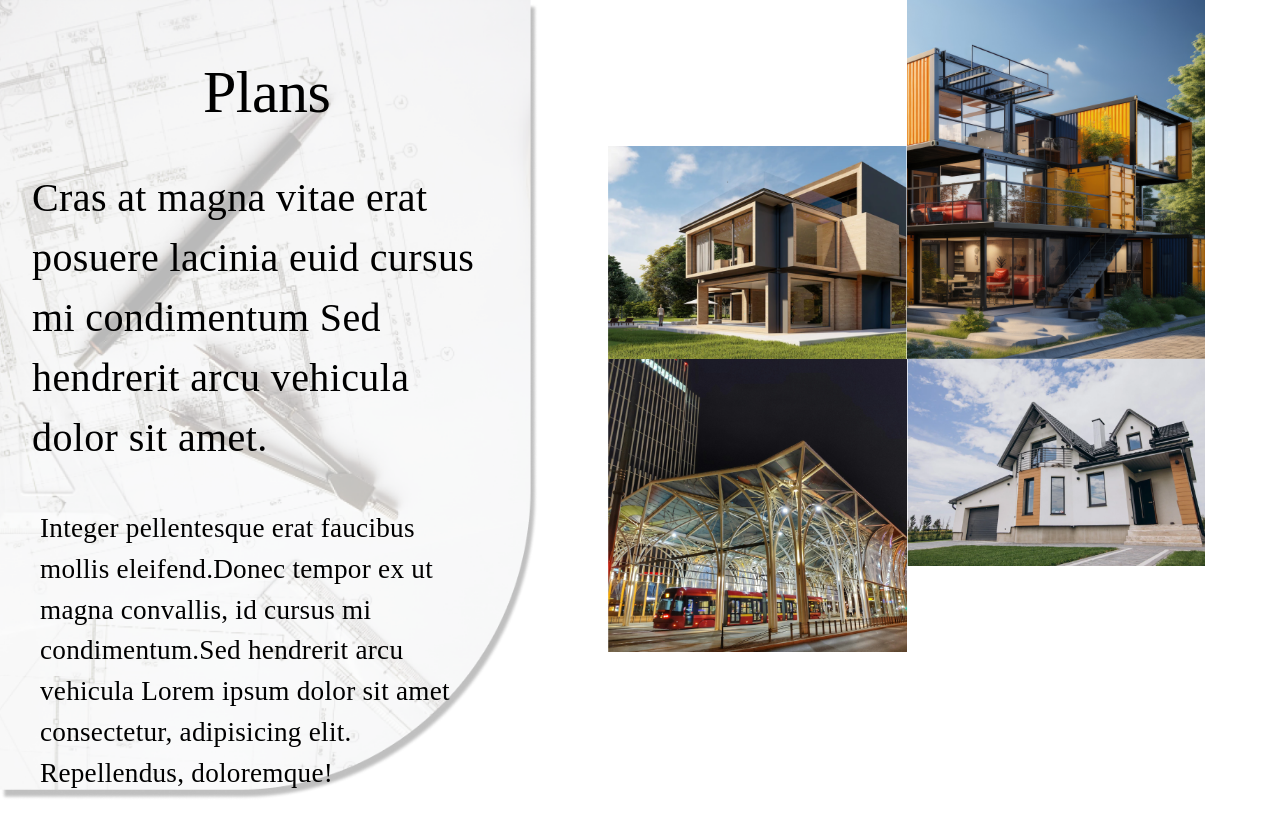
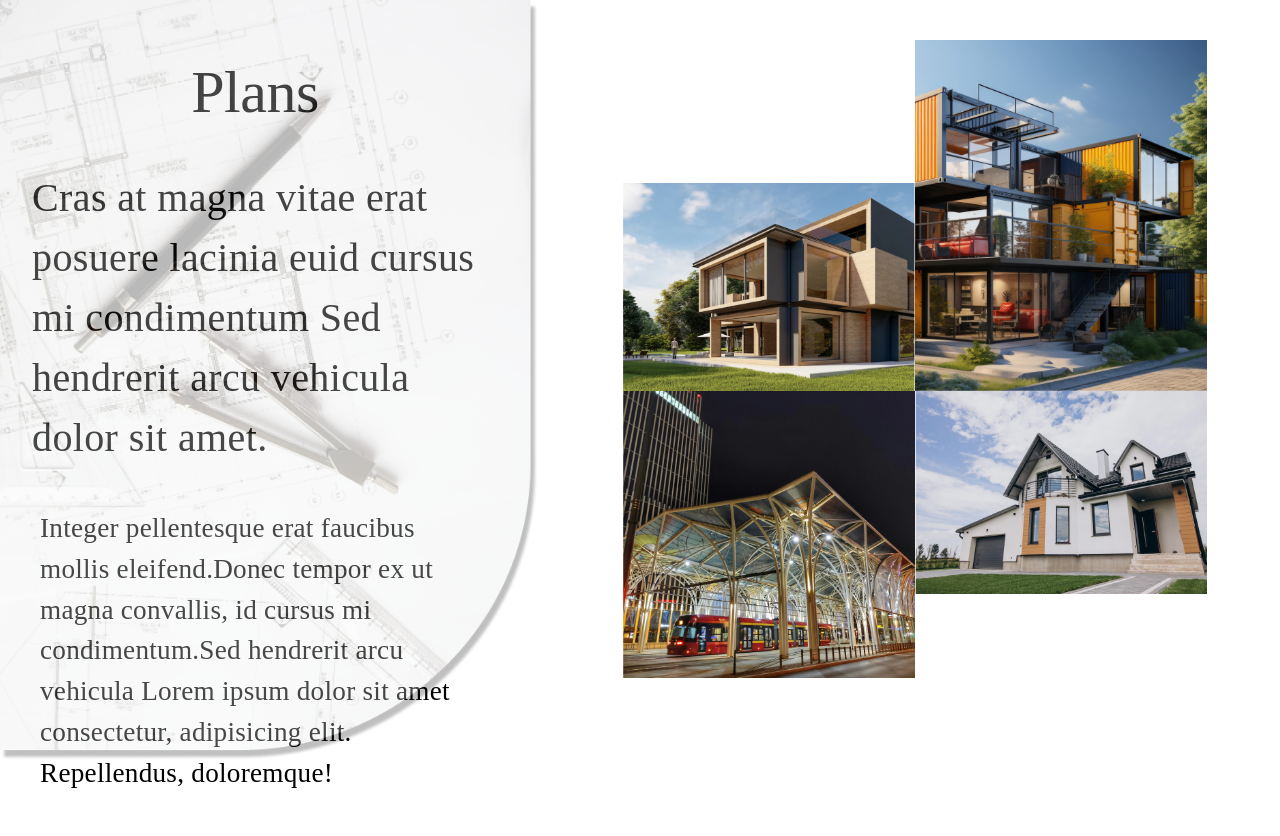
Before and after one commit to vinay77175/cityplans, a Next.js app: page /home/plan_section in a window 1280 px wide. Shown: the top 836 px of the page. Before the commit the page ends 800 px from the top, so only its background shows below. Built offline with nearby package versions, Linux system fonts and the light colour scheme; a web font is replaced by a local one.

Commit message:
Plan_section
Image imporved

```diff
--- a/pages/home/plan_section.tsx
+++ b/pages/home/plan_section.tsx
@@ -8,19 +8,24 @@ import plan4 from "../../public/Images/Plan_4.png";
 const Plan_section = () => {
   return (
     <>
-      <Grid container>
+      <Grid container sx={{ marginBottom: "20vh" }} spacing={5}>
         <Grid item xs={12} lg={5}>
           <Box
             position={"absolute"}
             component={"img"}
             sx={{
-              width: { xs: "95%", lg: "42%" },
-              height: { xs: "100%", sm: "60%", lg: "100%" },
+              width: { xs: "95%", sm: "90%", lg: "42%" },
+              height: {
+                xs: "70%",
+                sm: "60%",
+                md: "90%",
+                lg: "95%",
+                xl: "90%",
+              },
             }}
-            height={"100%"}
             src={planImage.src}
           ></Box>
-          <Box position={"relative"}>
+          <Box>
             <Typography
               variant="h2"
               sx={{
@@ -65,7 +70,12 @@ const Plan_section = () => {
             </Typography>
           </Box>
         </Grid>
-        <Grid item xs={12} lg={7}>
+        <Grid
+          item
+          xs={12}
+          lg={7}
+          sx={{ marginTop: { xs: "10vh", sm: "20vh", lg: "5vh" } }}
+        >
           <Box
             sx={{ display: "flex" }}
             alignItems={"baseline"}
```
Also changed, not shown: pages/home/category_section.tsx (added, +19 -0 lines).
